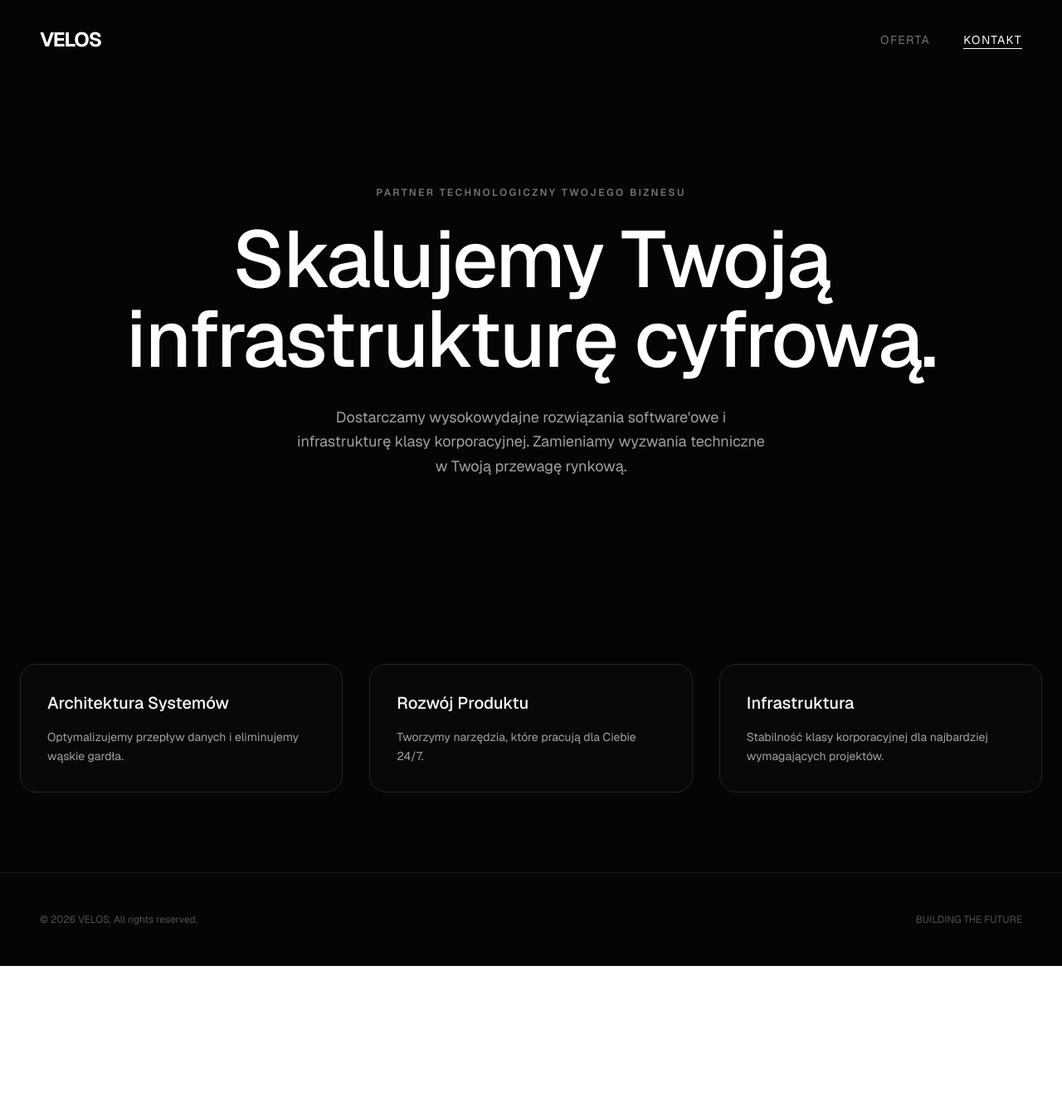
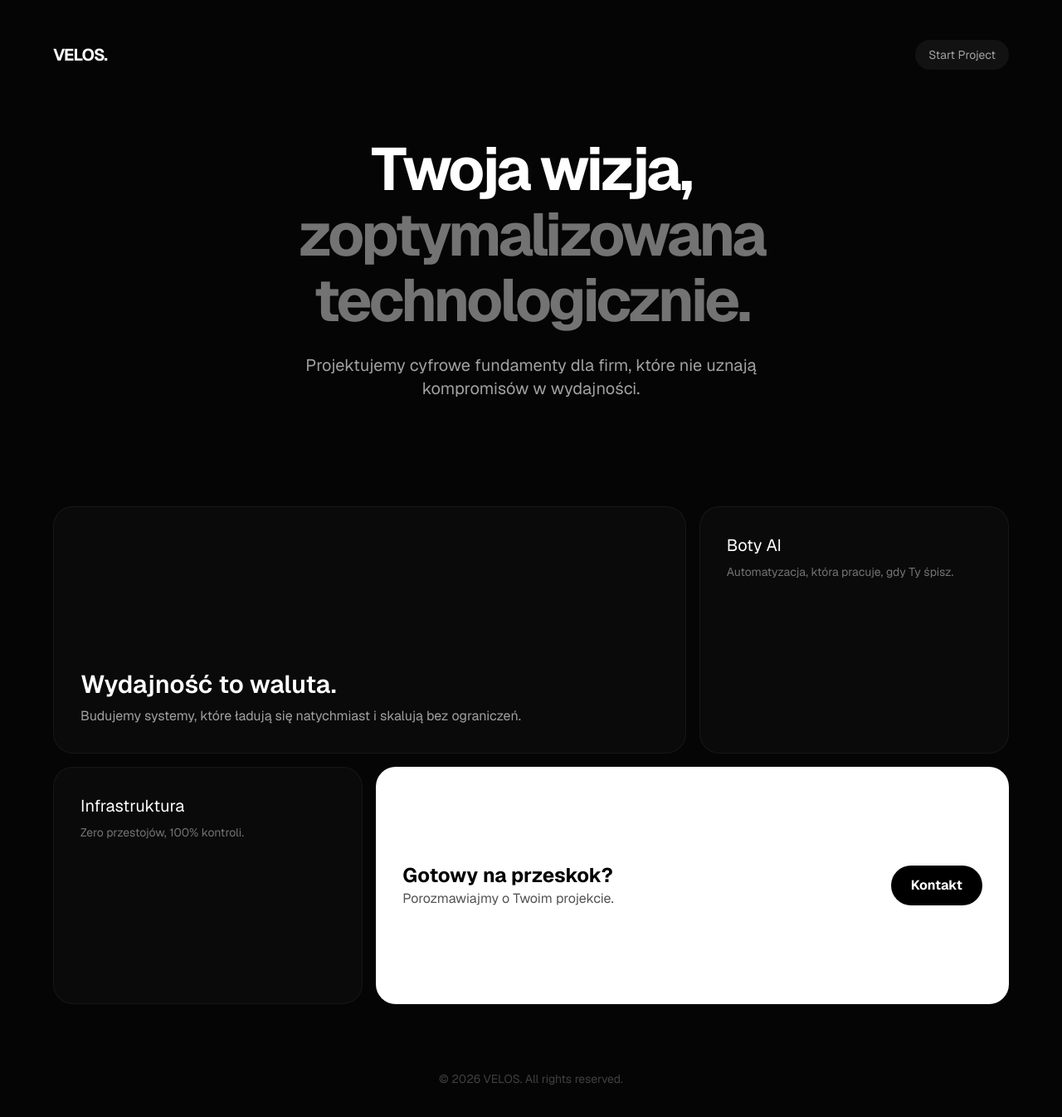
Before and after one commit to okt4wi4n-cyber/velos-websitev2, a Next.js app: page / in a window 1280 px wide. Shown: the top 1346 px of the page at 83% size. Before the commit the page ends 1164 px from the top, so only its background shows below. Built offline with nearby package versions, Linux system fonts and the light colour scheme.

Commit message:
Update page.tsx

```diff
--- a/src/app/page.tsx
+++ b/src/app/page.tsx
@@ -4,63 +4,57 @@ import { motion } from 'framer-motion';
 
 export default function Home() {
   return (
-    <main className="min-h-screen bg-[#050505] text-white selection:bg-white selection:text-black font-sans">
+    <main className="min-h-screen bg-[#050505] text-white p-6 md:p-12 font-sans">
 
-      {/* Nawigacja - Premium Minimalizm */}
-      <nav className="flex items-center justify-between px-12 py-8 max-w-7xl mx-auto">
-        <div className="text-2xl font-bold tracking-tighter">VELOS</div>
-        <div className="flex gap-10 text-sm uppercase tracking-widest text-neutral-500">
-          <a href="#oferta" className="hover:text-white transition-colors">Oferta</a>
-          <a href="mailto:contact@velos.dev" className="text-white border-b border-white">Kontakt</a>
+      {/* Nawigacja */}
+      <nav className="flex justify-between items-center max-w-6xl mx-auto mb-20">
+        <div className="text-xl font-bold tracking-tighter">VELOS.</div>
+        <div className="flex gap-6 text-sm text-neutral-400">
+          <a href="mailto:kontakt@velos.dev" className="bg-white/5 px-4 py-2 rounded-full hover:bg-white/10 transition">Start Project</a>
         </div>
       </nav>
 
-      {/* Hero - Skupienie na wartości */}
-      <section className="flex flex-col items-center justify-center pt-32 pb-20 px-6 text-center">
-        <motion.span
-          initial={{ opacity: 0, y: 20 }}
-          animate={{ opacity: 1, y: 0 }}
-          className="mb-6 text-xs font-semibold uppercase tracking-[0.2em] text-neutral-500"
-        >
-          Partner Technologiczny Twojego Biznesu
-        </motion.span>
-        <motion.h1
-          initial={{ opacity: 0, y: 20 }}
-          animate={{ opacity: 1, y: 0 }}
-          transition={{ delay: 0.1 }}
-          className="text-6xl md:text-8xl font-medium tracking-tight mb-8"
-        >
-          Skalujemy Twoją <br/> infrastrukturę cyfrową.
-        </motion.h1>
-        <motion.p
-          initial={{ opacity: 0 }}
-          animate={{ opacity: 1 }}
-          transition={{ delay: 0.2 }}
-          className="text-lg text-neutral-400 max-w-xl mb-12 leading-relaxed"
-        >
-          Dostarczamy wysokowydajne rozwiązania software'owe i infrastrukturę klasy korporacyjnej.
-          Zamieniamy wyzwania techniczne w Twoją przewagę rynkową.
-        </motion.p>
+      {/* Hero */}
+      <section className="max-w-4xl mx-auto text-center mb-32">
+        <h1 className="text-5xl md:text-7xl font-bold tracking-tighter mb-6 leading-[1.1]">
+          Twoja wizja, <span className="text-neutral-500">zoptymalizowana technologicznie.</span>
+        </h1>
+        <p className="text-neutral-400 text-lg md:text-xl max-w-2xl mx-auto">
+          Projektujemy cyfrowe fundamenty dla firm, które nie uznają kompromisów w wydajności.
+        </p>
       </section>
 
-      {/* Oferta - Język korzyści */}
-      <section id="oferta" className="max-w-7xl mx-auto px-6 py-24 grid md:grid-cols-3 gap-8">
-        {[
-          { title: "Architektura Systemów", desc: "Optymalizujemy przepływ danych i eliminujemy wąskie gardła." },
-          { title: "Rozwój Produktu", desc: "Tworzymy narzędzia, które pracują dla Ciebie 24/7." },
-          { title: "Infrastruktura", desc: "Stabilność klasy korporacyjnej dla najbardziej wymagających projektów." }
-        ].map((item, idx) => (
-          <div key={idx} className="p-8 border border-neutral-800 rounded-[20px] bg-neutral-900/20 hover:border-neutral-600 transition-colors">
-            <h3 className="text-xl font-medium mb-4">{item.title}</h3>
-            <p className="text-neutral-400 text-sm leading-relaxed">{item.desc}</p>
+      {/* Bento Grid - Nowoczesny standard */}
+      <section className="max-w-6xl mx-auto grid grid-cols-1 md:grid-cols-3 gap-4 h-auto md:h-[600px]">
+
+        {/* Główny box */}
+        <div className="md:col-span-2 p-8 bg-neutral-900/30 border border-white/5 rounded-3xl flex flex-col justify-end">
+          <h2 className="text-3xl font-semibold mb-2">Wydajność to waluta.</h2>
+          <p className="text-neutral-400">Budujemy systemy, które ładują się natychmiast i skalują bez ograniczeń.</p>
+        </div>
+
+        {/* Małe boxy */}
+        <div className="p-8 bg-neutral-900/30 border border-white/5 rounded-3xl">
+          <h3 className="text-xl mb-2">Boty AI</h3>
+          <p className="text-sm text-neutral-500">Automatyzacja, która pracuje, gdy Ty śpisz.</p>
+        </div>
+
+        <div className="p-8 bg-neutral-900/30 border border-white/5 rounded-3xl">
+          <h3 className="text-xl mb-2">Infrastruktura</h3>
+          <p className="text-sm text-neutral-500">Zero przestojów, 100% kontroli.</p>
+        </div>
+
+        <div className="md:col-span-2 p-8 bg-white text-black rounded-3xl flex items-center justify-between">
+          <div>
+            <h3 className="text-2xl font-bold">Gotowy na przeskok?</h3>
+            <p className="text-neutral-600">Porozmawiajmy o Twoim projekcie.</p>
           </div>
-        ))}
+          <button className="bg-black text-white px-6 py-3 rounded-full font-bold">Kontakt</button>
+        </div>
       </section>
 
-      {/* Footer */}
-      <footer className="max-w-7xl mx-auto px-12 py-12 border-t border-neutral-900 flex justify-between items-center text-xs text-neutral-600">
-        <p>&copy; {new Date().getFullYear()} VELOS. All rights reserved.</p>
-        <p>BUILDING THE FUTURE</p>
+      <footer className="max-w-6xl mx-auto mt-20 text-center text-neutral-700 text-sm">
+        © 2026 VELOS. All rights reserved.
       </footer>
     </main>
   );
```
